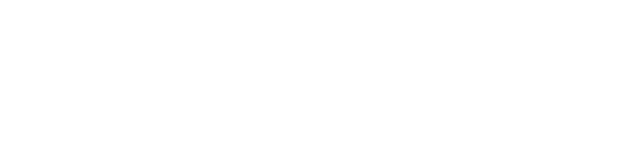
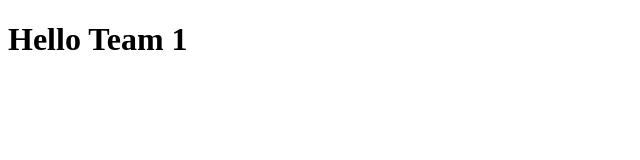
Before and after one commit to Michecosa/team-1, a plain HTML site: page index.html in a window 1280 px wide. Shown: the whole page, without its empty margins (0-640 px from the left). Drawn offline with Linux system fonts and the light colour scheme.

Commit message:
new_branch_G

```diff
--- a/index.html
+++ b/index.html
@@ -5,5 +5,10 @@
     <meta name="viewport" content="width=device-width, initial-scale=1.0" />
     <title>Document</title>
   </head>
-  <body></body>
+  <body>
+    <h1>Hello Team 1</h1>
+
+
+
+  </body>
 </html>
```
